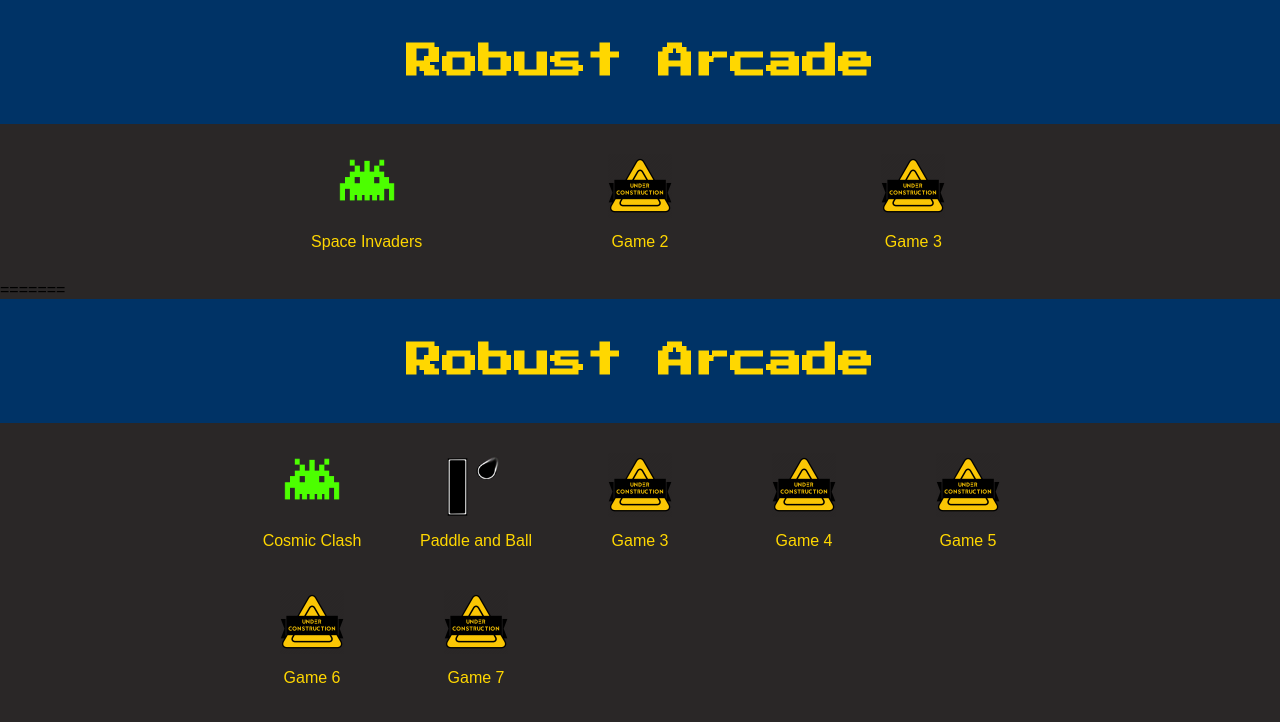
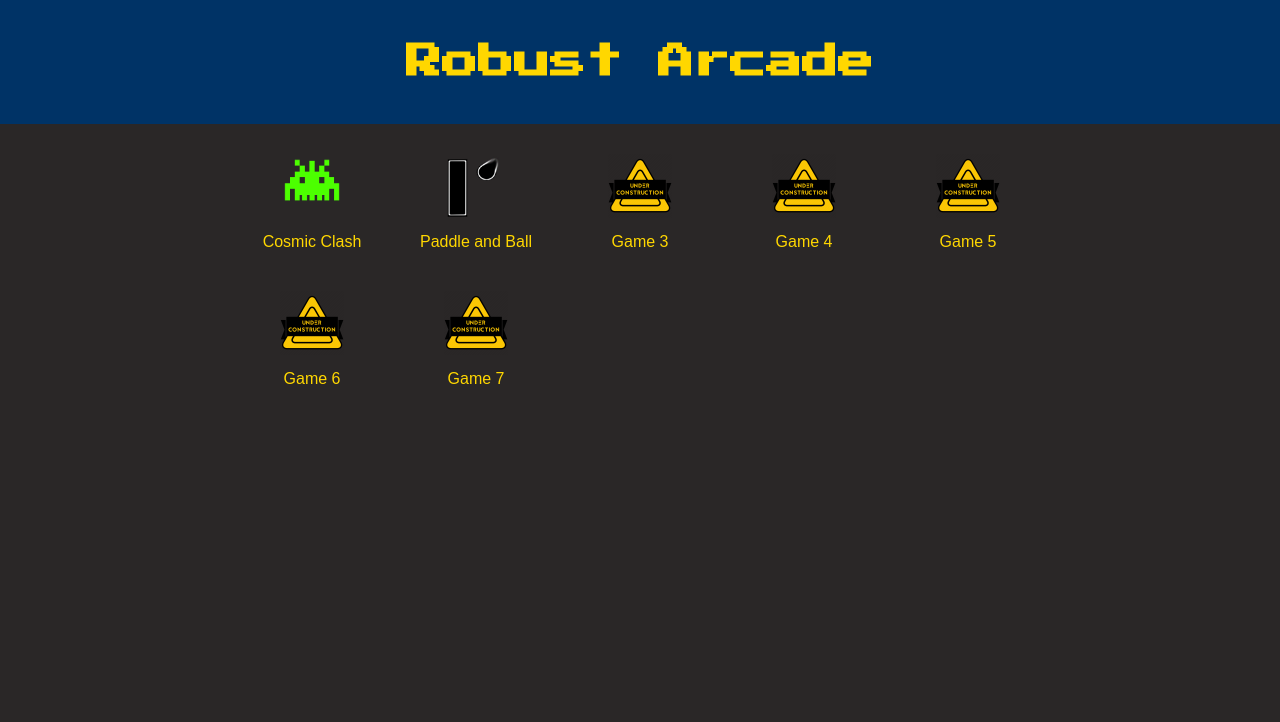
Before and after one commit to JessAye/Robust, a plain HTML site: page LandingPage.html in a window 1280 px wide. Drawn offline with Linux system fonts and the light colour scheme.

Commit message:
Update LandingPage.html

```diff
--- a/LandingPage.html
+++ b/LandingPage.html
@@ -10,26 +10,6 @@
     </style>
 </head>
 <body>
-    <header>
-        <h1>Robust Arcade</h1>
-    </header>
-    <div class="container">
-        <a class="game-link" href="SpaceInvaders.html">
-            <img src="Images/alienGreen.png" alt="Game 1">
-            <div class="game-name">Space Invaders</div>
-        </a>
-        <a class="game-link" href="PaddleAndBall.html">
-            <img src="Images/default_icon.png" alt="Game 2">
-            <div class="game-name">Game 2</div>
-        </a>
-        <a class="game-link" href="game3.html">
-            <img src="Images/default_icon.png" alt="Game 3">
-            <div class="game-name">Game 3</div>
-        </a>
-        <!-- Add more game links as needed -->
-        <!-- These Link to your game pages change the name of the game1,2,3,etc. to your games gameshtml page, the default icon is just a default icon in the images folder, change it to what your icon should be -->
-    </div>
-=======
 <header>
     <h1>Robust Arcade</h1>
 </header>
```
